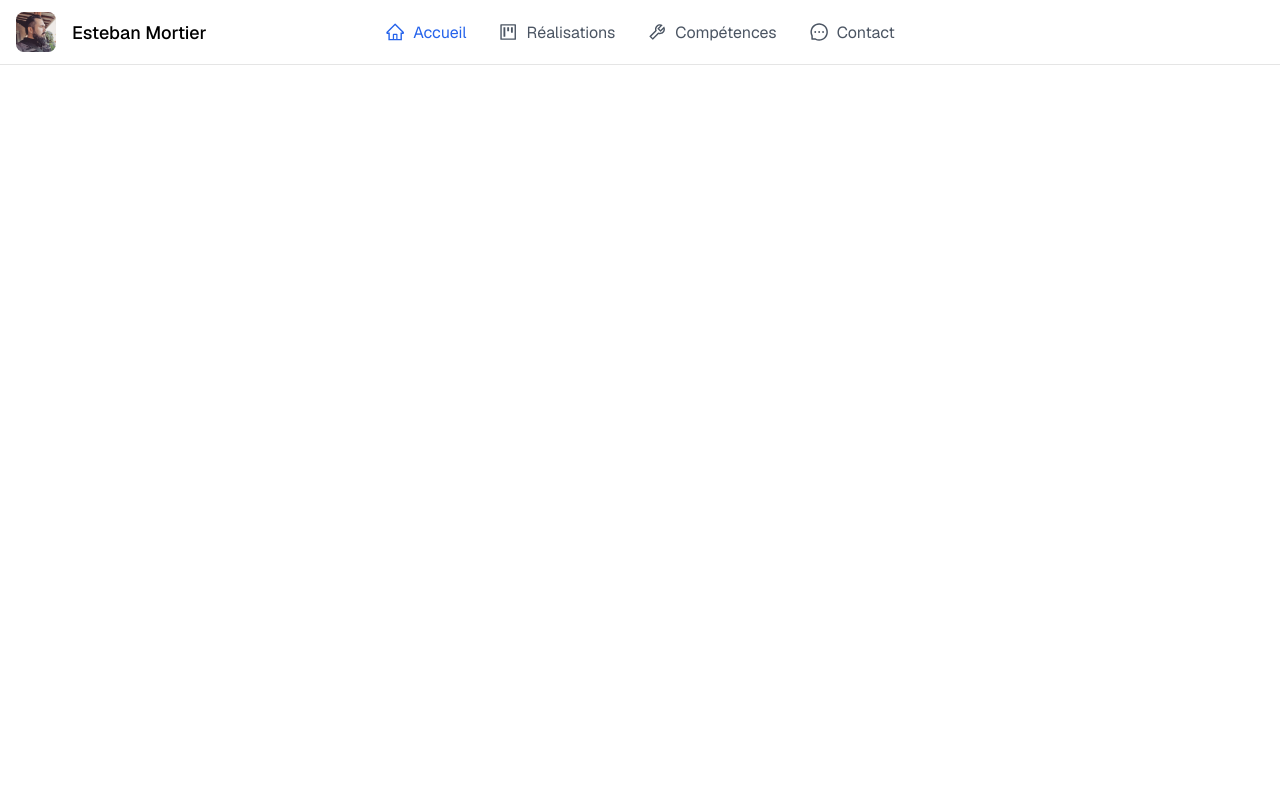
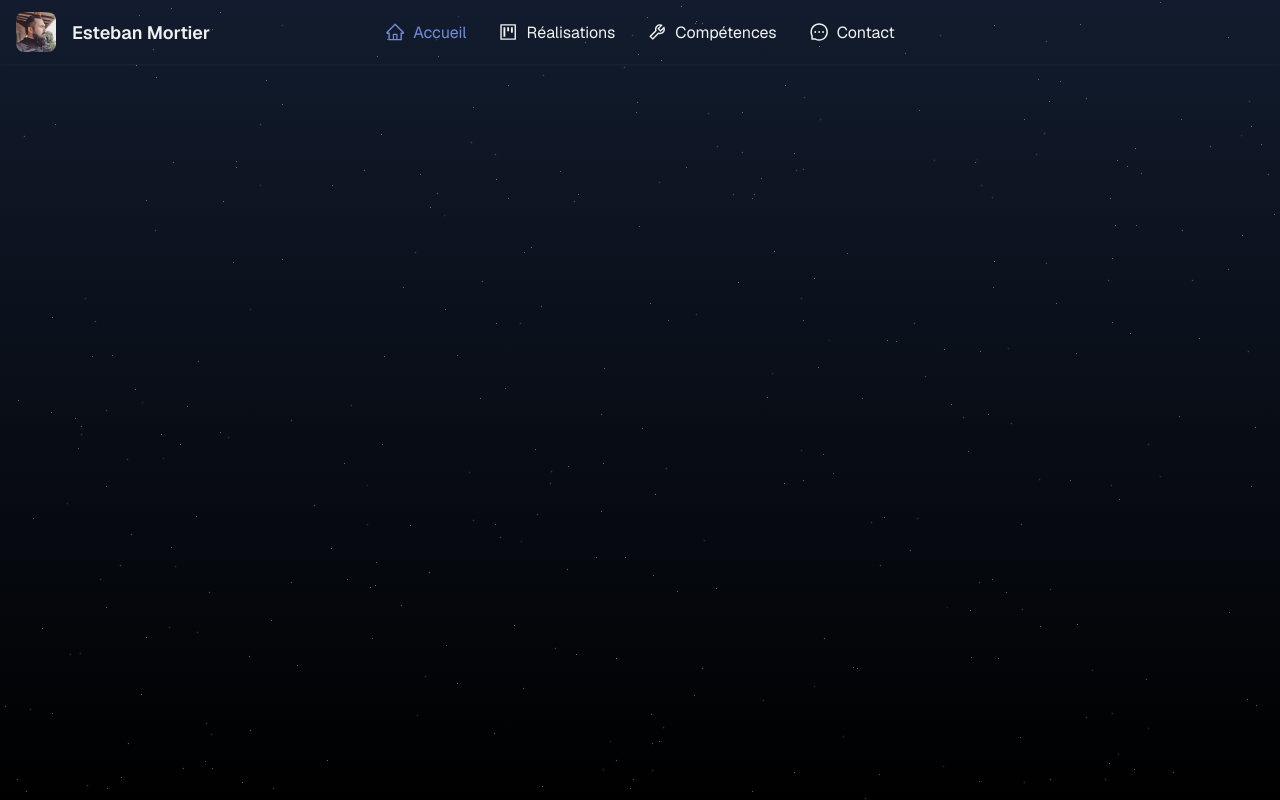
Before and after one commit to Esteban-Mo/newportfolio, a Next.js app: page / in a window 1280 px wide. Built offline with nearby package versions, Linux system fonts and the light colour scheme.

Commit message:
Add starry background component and update color scheme

```diff
--- a/src/app/page.tsx
+++ b/src/app/page.tsx
@@ -1,7 +1,12 @@
+import StarryBackground from "@/components/ui/StarryBackground/StarryBackground";
+
 export default function Home() {
   return (
-    <div >
-
-    </div>
+    <main className="min-h-screen w-full relative">
+      <StarryBackground />
+      <div className="relative z-10">
+        {/* Contenu principal ici */}
+      </div>
+    </main>
   );
 }
--- a/src/components/Header.module.css
+++ b/src/components/Header.module.css
@@ -3,9 +3,8 @@
   position: fixed;
   top: 0;
   z-index: 50;
-  background-color: rgba(255, 255, 255, 0.8);
-  backdrop-filter: blur(8px);
-  border-bottom: 1px solid #e5e5e5;
+  background-color: transparent;
+  box-shadow: 0 1px 2px 0 rgba(255, 255, 255, 0.05);
 }
 
 .container {
@@ -19,10 +18,11 @@
 
 .logo {
   font-size: 1.125rem;
-  font-weight: 500;
+  font-weight: 600;
   display: flex;
   align-items: center;
   gap: 1rem;
+  color: #f1f1f1;
 }
 
 .profileImage {
@@ -44,17 +44,17 @@
   display: flex;
   align-items: center;
   gap: 0.5rem;
-  color: #4b5563;
+  color: #f1f1f1;
   text-decoration: none;
   transition: color 0.2s ease;
 }
 
 .navLink:hover {
-  color: #2563eb;
+  color: #748cda;
 }
 
 .active {
-  color: #2563eb;
+  color: #748cda;
 }
 
 .icon {
--- /dev/null
+++ b/src/components/ui/StarryBackground/StarryBackground.css
@@ -0,0 +1,34 @@
+.starry-background {
+    position: fixed;
+    top: 0;
+    left: 0;
+    width: 100%;
+    height: 100%;
+    background: linear-gradient(to bottom, #121c2e, #000000);
+    overflow: hidden;
+    z-index: -1;
+  }
+
+  .star {
+    position: absolute;
+    width: 1.3px;
+    height: 1.3px;
+    background: rgb(190, 190, 190);
+    border-radius: 50%;
+    animation: twinkle linear infinite;
+  }
+
+  @keyframes twinkle {
+    0% {
+      transform: scale(0.8);
+      opacity: 1;
+    }
+    50% {
+      transform: scale(1.5);
+      opacity: 0.2;
+    }
+    100% {
+      transform: scale(0.8);
+      opacity: 1;
+    }
+  }
--- /dev/null
+++ b/src/components/ui/StarryBackground/StarryBackground.tsx
@@ -0,0 +1,35 @@
+'use client';
+
+import React, { useState, useEffect } from 'react';
+import './StarryBackground.css';
+
+const Star = ({ style }: { style: React.CSSProperties }) => (
+  <span className="star" style={style} />
+);
+
+const StarryBackground = () => {
+  const [mounted, setMounted] = useState(false);
+
+  useEffect(() => {
+    setMounted(true);
+  }, []);
+
+  const stars = Array.from({ length: 350 }, () => ({
+    style: {
+      left: `${Math.random() * 100}%`,
+      top: `${Math.random() * 100}%`,
+      animationDuration: `${2 + Math.random() * 3}s`,
+      animationDelay: `${Math.random() * 2}s`,
+    }
+  }));
+
+  return (
+    <aside className="starry-background">
+      {mounted && stars.map((star, index) => (
+        <Star key={index} style={star.style} />
+      ))}
+    </aside>
+  );
+};
+
+export default StarryBackground;
--- /dev/null
+++ b/src/components/ui/colors.ts
@@ -0,0 +1,5 @@
+export const colors = {
+    primary: '#F44336',
+    secondary: '#121c2e',
+    tertiary: '#1e293b',
+}
```
